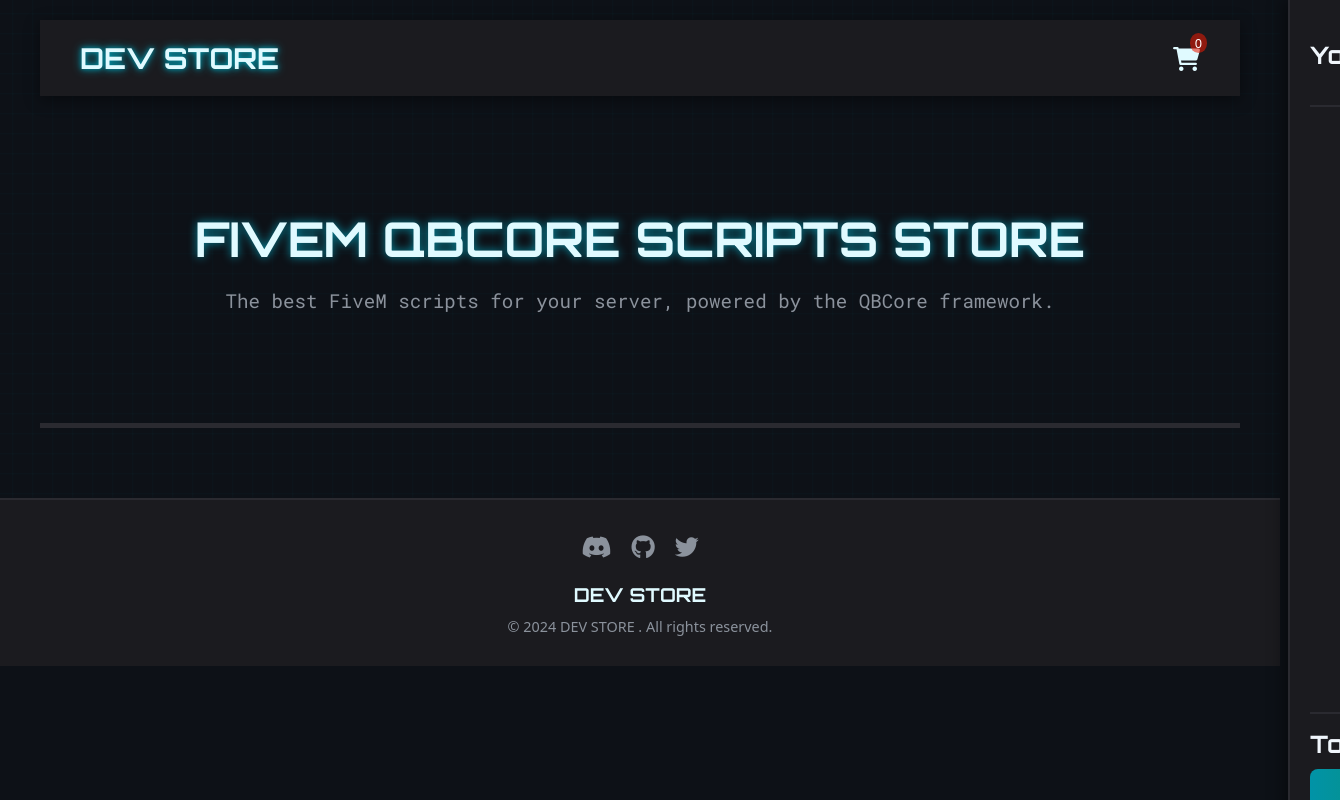
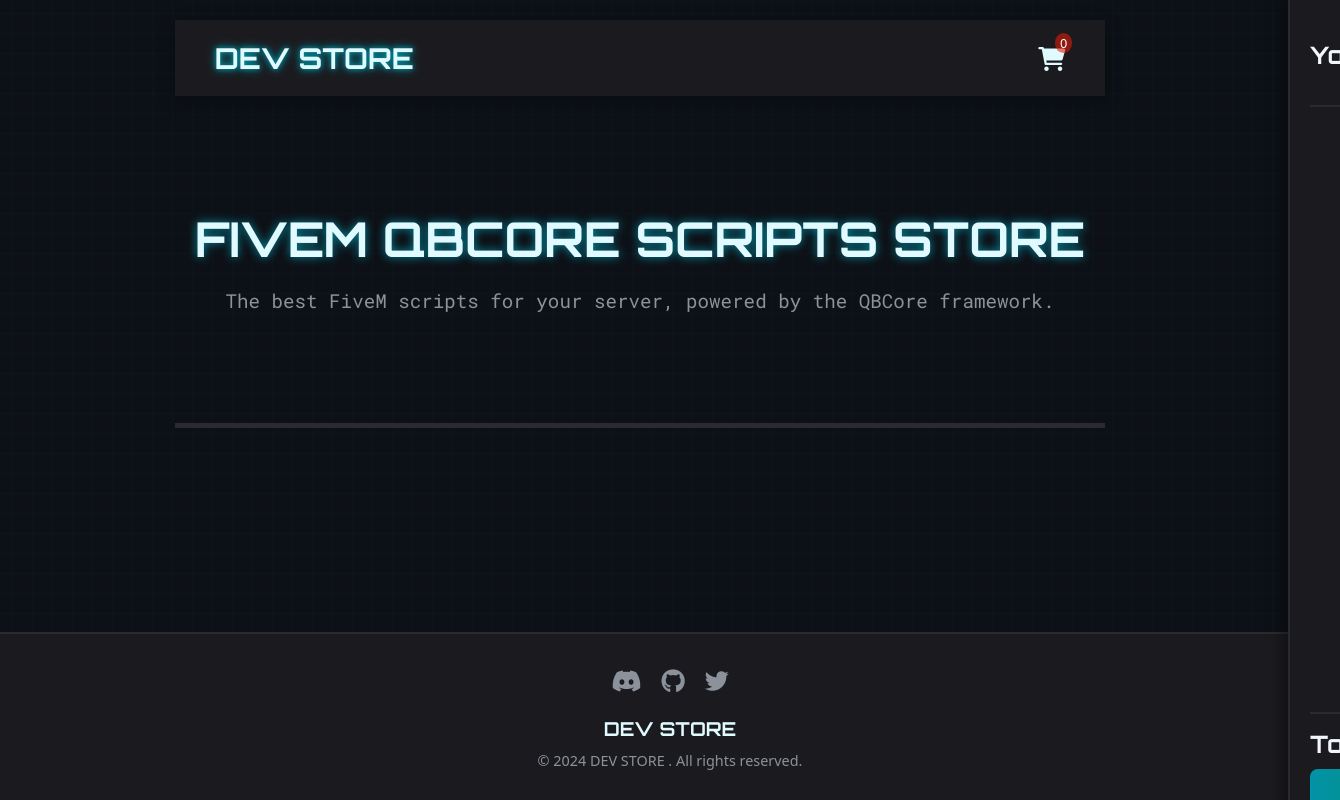
Before and after one commit to JOKER-DEV7/Nova-Code, a plain HTML site: page index.html in a window 1280 px wide. Shown: the whole page, 1340 px wide, since content can reach past the window. Drawn offline with Linux system fonts and the light colour scheme; no server answers.

Commit message:
Add files via upload

```diff
--- a/index.html
+++ b/index.html
@@ -34,6 +34,9 @@
             box-sizing: border-box;
             overflow-x: hidden;
             position: relative; /* Required for the pseudo-element */
+             display: flex;
+            flex-direction: column;
+
         }
 
         /*
@@ -91,6 +94,7 @@
             max-width: 1200px;
             margin: 0 auto;
             padding: 20px;
+            flex: 1 0 auto; /* يملأ الفراغ المتاح */
         }
 
         /* --- Header & Navigation --- */
@@ -626,24 +630,33 @@
             background: linear-gradient(90deg, #1f6470, #7337a3);
         }
 
-        /* --- Footer --- */
+        /* 1) اجعل الصفحة تستخدم كامل الارتفاع وتكون عمودية */
+        html, body {
+        height: 100%;
+        margin: 0;
+        }
+
+
+
 footer {
+  position: relative;
+  margin-top: auto;
+  width: 100%;
   background-color: var(--bg-secondary);
   padding: 30px;
   text-align: center;
   border-top: 2px solid var(--bg-tertiary);
-            margin-top: 50px;
+
   display: flex;
   flex-direction: column;
-            align-items: center;
-            z-index: 1000; /* This ensures the footer is on top of other elements */
+  align-items: center; /* يخلي كل شيء داخل الفوتر بالنص */
 }
 
-        /* --- Social Icons in Footer --- */
 .footer-socials {
   display: flex;
   gap: 20px;
   margin-bottom: 20px;
+  justify-content: center; /* يخلي الأيقونات بالنص */
 }
 
 .social-icon {
@@ -657,7 +670,6 @@
   transform: translateY(-3px);
 }
 
-
 .footer-logo {
   font-family: var(--font-display);
   font-size: 1.2rem;
@@ -670,6 +682,7 @@
   font-size: 0.9rem;
   margin-top: 10px;
 }
+
 
 
         /* --- Responsive Adjustments --- */
```
Lines whose indentation alone changed are shown as unchanged.
